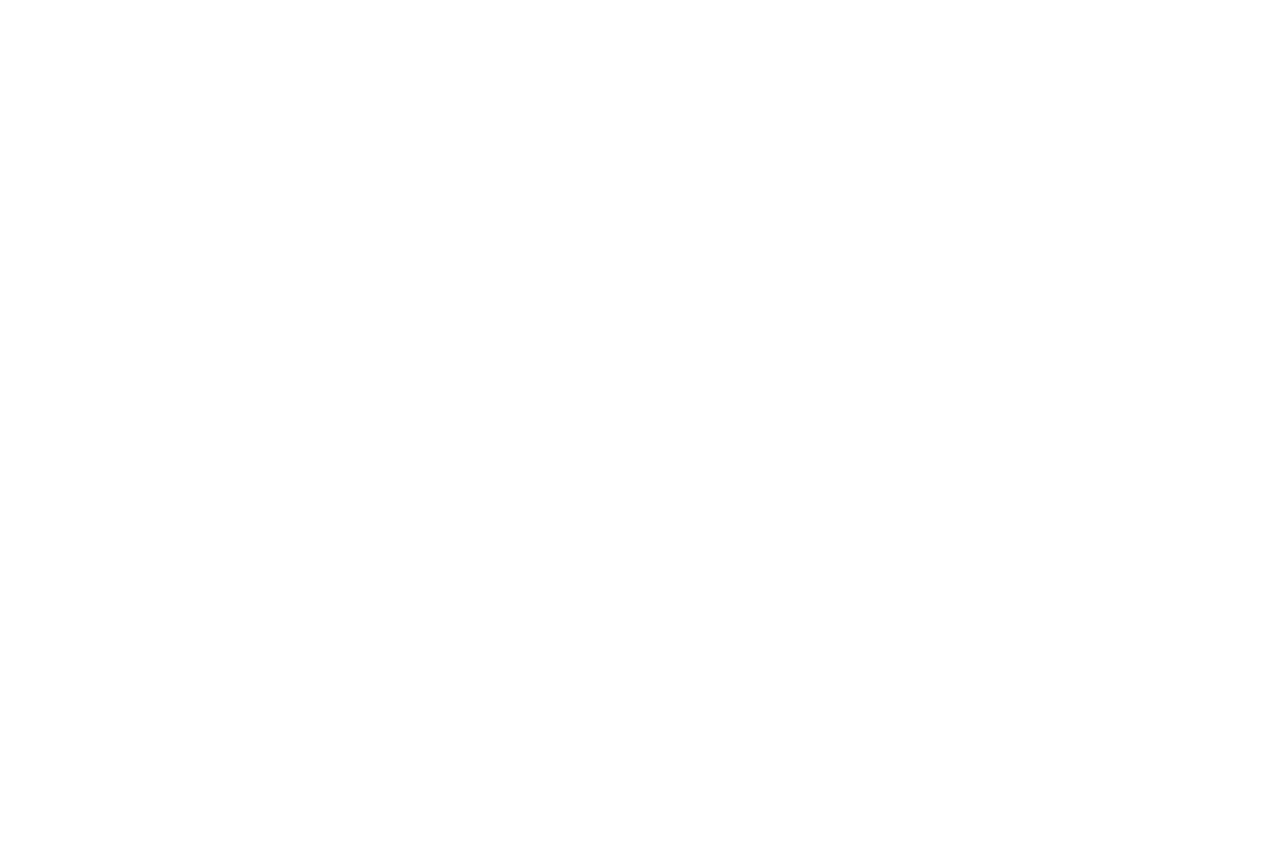
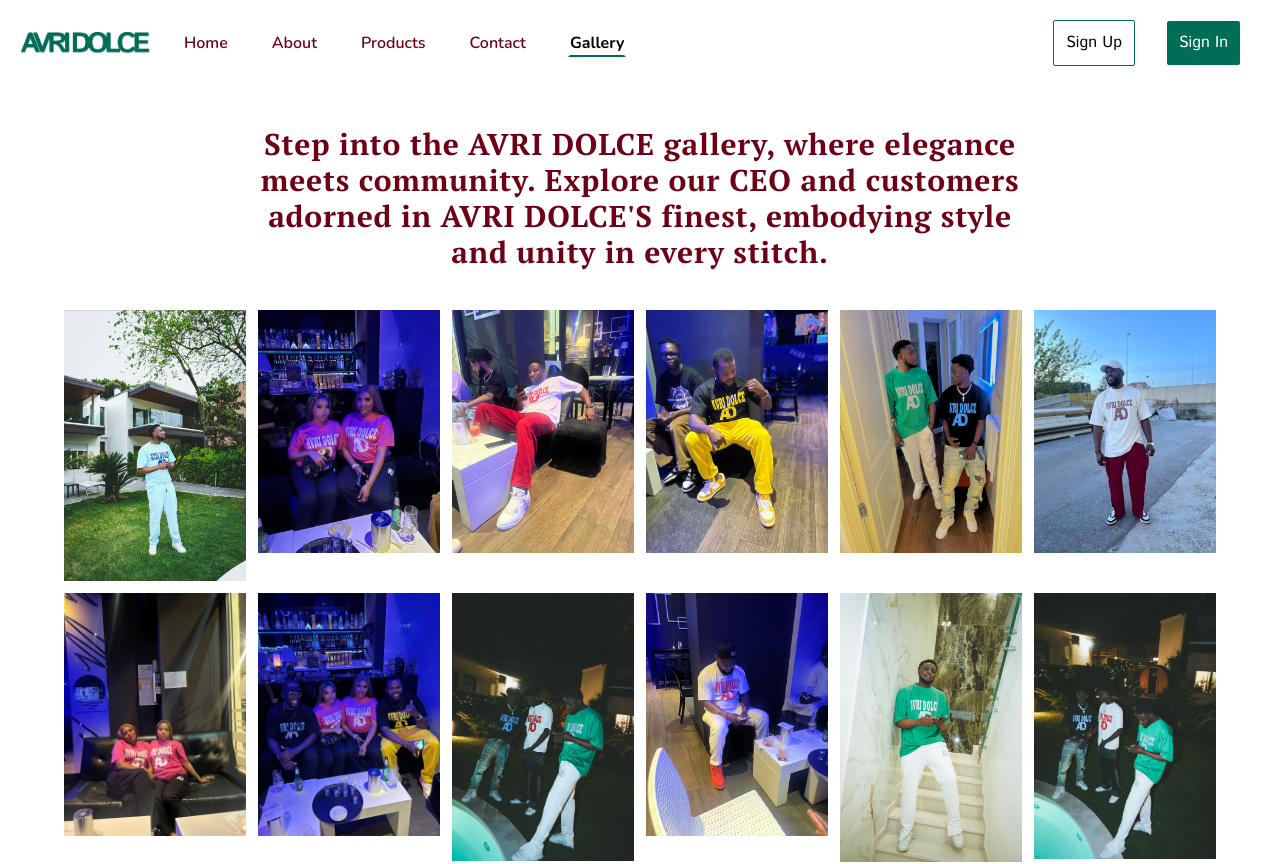
Before and after one commit to Aik-202/avri-dolce, a React (Vite) app in the folder avri-dolce/: page /gallery in a window 1280 px wide. Before the commit this address had no page. Shown: the top 864 px of the page. Before the commit the page ends 800 px from the top, so only its background shows below. Built offline with nearby package versions, Linux system fonts and the light colour scheme.

Commit message:
Added a new gallery page, it's html and styles

```diff
--- a/avri-dolce/src/App.jsx
+++ b/avri-dolce/src/App.jsx
@@ -4,7 +4,7 @@ import {
   Routes,
   Route} from 'react-router-dom'
 import './App.css'
-import { AboutPage, AdminLoginPage, AdminPage, ContactPage, CustomersPage, LandingPage, LoginPage, OrdersPage, ProductsPage, SignUpPage, UserPage, ViewProduct } from './Pages'
+import { AboutPage, AdminLoginPage, AdminPage, ContactPage, CustomersPage, Gallery, LandingPage, LoginPage, OrdersPage, ProductsPage, SignUpPage, UserPage, ViewProduct } from './Pages'
 
 function App() {
   return (
@@ -15,6 +15,7 @@ function App() {
         <Route exact path = '/contact' element={<ContactPage />}></Route>
         <Route exact path = '/product' element={<ProductsPage />}></Route>
         <Route exact path = '/view-product/:id' element={<ViewProduct />}></Route>
+        <Route exact path = '/gallery' element={<Gallery />}></Route>
 
         <Route exact path = '/user/login' element={<LoginPage />}></Route>
         <Route exact path = '/user/signup' element={<SignUpPage />}></Route>
--- a/avri-dolce/src/Components/Navigation/NavBar.jsx
+++ b/avri-dolce/src/Components/Navigation/NavBar.jsx
@@ -7,13 +7,14 @@ import { close, open } from '../../Data'
 export default function NavBar(props) {
   const [active, setActive] = React.useState(false)
   return (
-    <nav className='relative flex flex-col space-y-8 lg:space-y-0 lg:flex-row justify-between
+    <nav className='relative flex flex-col space-y-8 xl:space-y-0 xl:flex-row justify-between
     w-screen px-3 lg:px-5 lg:pr-10 py-5 items-center '>
       <div className='flex flex-row justify-between w-full md:w-[80%] lg:w-auto lg:justify-start lg:space-x-8'>
         <ADLogo />
         <img src={!active ? open : close} alt="menu" className='md:hidden w-[40px]'
         onClick={() => setActive(prev => !prev) }/>
-        <NavItems active={active} home={props.home} about={props.about} product={props.product} contact={props.contact}/>
+        <NavItems active={active} home={props.home} about={props.about}
+        product={props.product} contact={props.contact} gallery={props.gallery}/>
       </div>
       <div className='flex flex-col md:flex-row w-full md:w-auto justify-start md:space-x-8
       font-b-font font-medium'>
--- a/avri-dolce/src/Components/Navigation/NavItems.jsx
+++ b/avri-dolce/src/Components/Navigation/NavItems.jsx
@@ -11,11 +11,12 @@ export default function NavItems(props) {
     md:justify-start md:flex-row md:space-x-5 lg:space-x-10 ${props.active ? 'flex' : 'hidden md:flex'}`}>
       {homeNav.map((list) => <li key={list} className={`font-p-font hover:text-black
       hover:font-bold cursor-pointer border-transparent border-solid border-[2px]
-      ${props.home && list == 'Home' || props.about && list == 'About' || props.product && list == 'Products' || props.contact && list == 'Contact'   ? 'text-black font-bold border-b-dark-green'
+      ${props.home && list == 'Home' || props.about && list == 'About' || props.product && list == 'Products' || props.contact && list == 'Contact' || props.gallery && list == 'Gallery'  ? 'text-black font-bold border-b-dark-green'
       : 'text-red font-semibold border-b-transparent'}
       `} onClick={() => list == 'Home' ? navigate('/')
       : list == 'About' ? navigate('/about')
       : list == 'Products' ? navigate('/product')
+      : list == 'Gallery' ? navigate('/gallery')
       : navigate('/contact') }>{list}</li>)}
     </ul>
   )
--- a/avri-dolce/src/Data/demo.js
+++ b/avri-dolce/src/Data/demo.js
@@ -3,7 +3,7 @@ import { cap, delivery, fbRed, g1, g10, g11, g12, g13, g14, g15, g16, g17, g18,
     mg9, mh1, mh2, mh3, mh4, ms1, ms2, ms3, ms4, mss1, mss2, mss3, mss4, mt1, mt2, mt3, mt4, mt5,
     mt6, o1, o11, o12, o13, o14, o15, o16, o17, o18, o19, o2, o3, o4, o5, o6, o7, o8, o9, p1, p2, p3, p4, p5, p6, p7, p8, tikRed, wa1, wa2, wa3, wa4, wa5, wardrobe, wb1, wb2, wb3, wb4, wb5, wb6, wc1, wc2, wc3, wc4, wc5, wg1, wg2, wg3, wg4, wg5, wg6, wg7, wg8, wh1, wh2, wh3, wh4, wh5, whatRed, ws1, ws2, ws3, ws4, ws5, ws6, wss1, wss2, wss3, wss4, wss5, wt1, wt2, wt3, wt4, wt5 } from "."
 
-export const homeNav = ['Home', 'About', 'Products', 'Contact']
+export const homeNav = ['Home', 'About', 'Products', 'Contact', 'Gallery']
 
 export const gallery = [g1, g21, g19, g20, g25, g26, g27, g28, g4, g22, g5, g6, g2, g7, g3, g29, g30, g40, g41, g8, g9, g10, g31, g11, g12, g32, g13, g14, g37, g38, g15, g33, g16, g17, g23, g24, g34, g35, g36, g42, g44, g45, g46, g47]
 export const products = [
--- /dev/null
+++ b/avri-dolce/src/Pages/Gallery.jsx
@@ -0,0 +1,24 @@
+import React from 'react'
+import { NavBar } from '../Components'
+import { gallery } from '../Data/demo'
+
+export default function Gallery() {
+  return (
+    <section className='flex flex-col space-y-10'>
+        <NavBar gallery={true}/>
+        <section className='flex flex-col space-y-10 justify-center items-center'>
+        <h2 className='font-h-font text-3xl font-bold text-red tracking-wide text-center
+        md:w-[60%]'>
+            Step into the AVRI DOLCE gallery, where elegance meets community. Explore our CEO
+            and customers adorned in AVRI DOLCE'S finest, embodying style and unity in every
+            stitch.
+        </h2>
+        <figure className='w-[90%] grid grid-cols-6 gap-3'>
+            {gallery.map((src) => <img src={src} key={src}/>)}
+        </figure>
+        <p className='pb-10 font-p-font text-base font-semibold text-red'>You've reached
+        the end of the gallery, thank you for stopping by.</p>
+        </section>
+    </section>
+  )
+}
--- a/avri-dolce/src/Pages/index.jsx
+++ b/avri-dolce/src/Pages/index.jsx
@@ -9,6 +9,7 @@ export {default as AboutPage} from './AboutPage'
 export {default as ContactPage} from './ContactPage'
 export {default as ProductsPage} from './ProductsPage'
 export {default as ViewProduct} from './ViewProduct'
+export {default as Gallery} from './Gallery'
 
 export {default as LoginPage} from './UserPages/LoginPage'
 export {default as SignUpPage} from './UserPages/SignUpPage'
```
Also changed, not shown: avri-dolce/src/Data/images/avr iclothes/gallery/g47.jpg.
